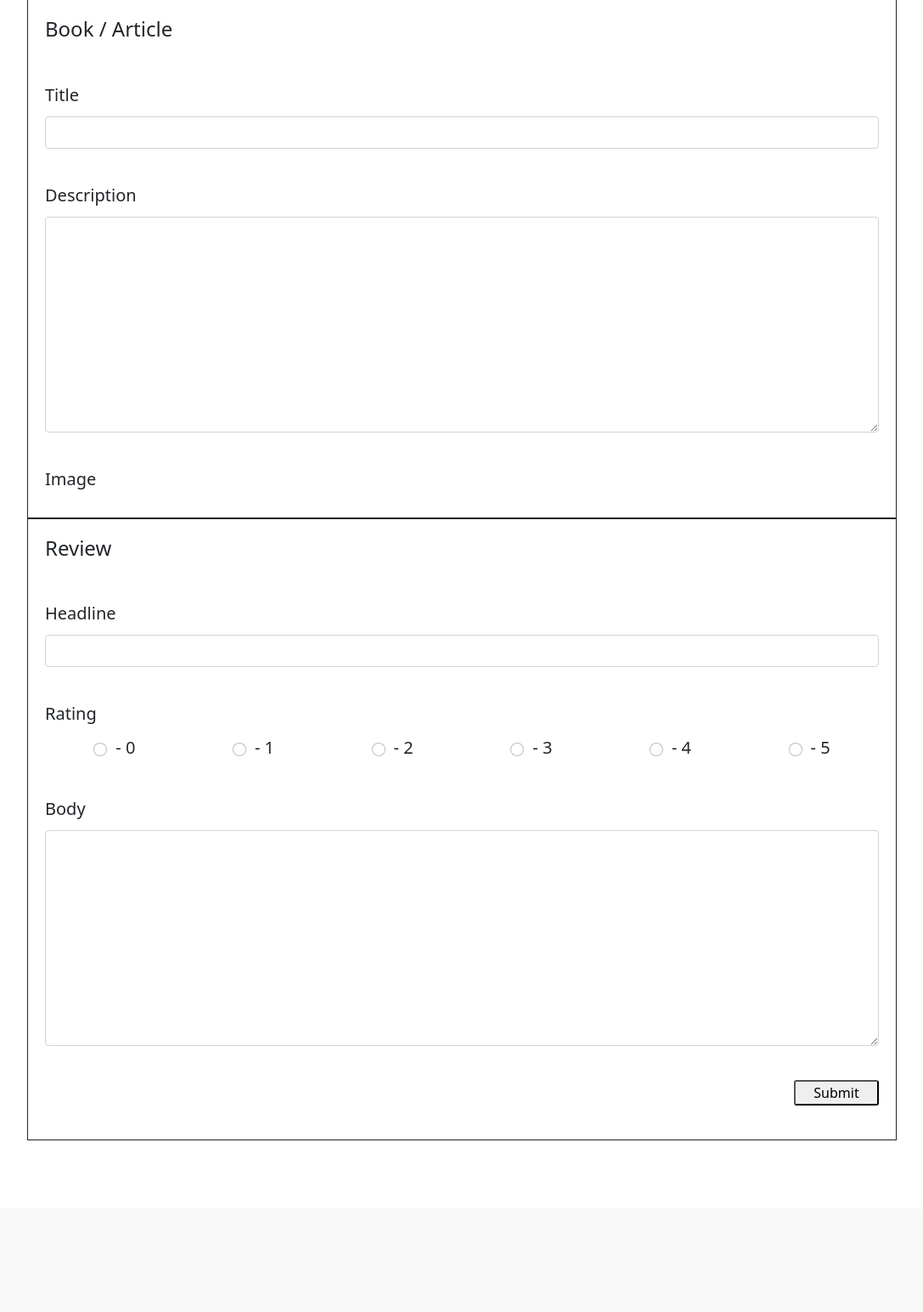
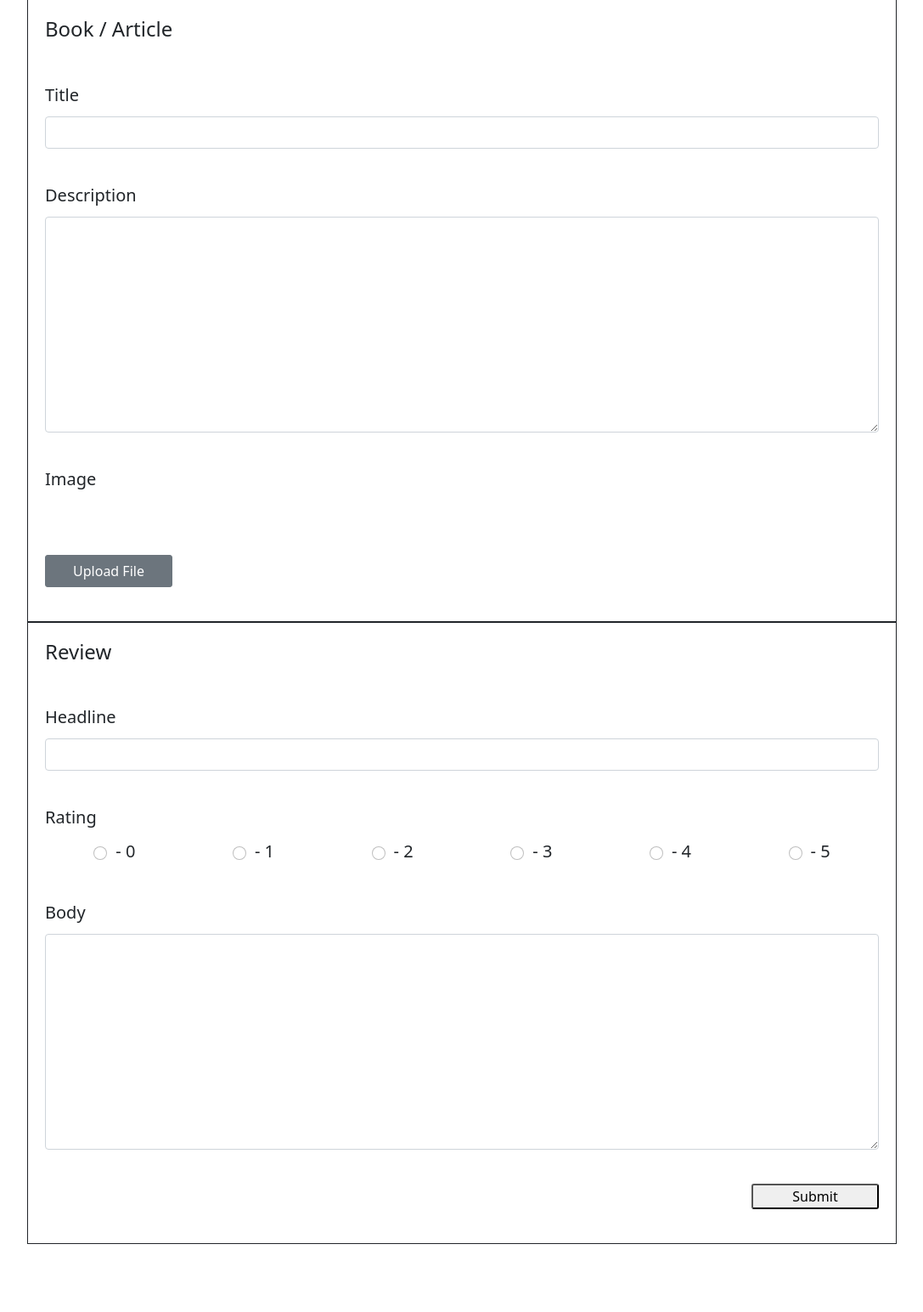
Before and after one commit to Pascal273/LITReview-Website, a Django app: page /no_ticket_review/create in a window 1280 px wide. Shown: the part 124-1668 px from the top of the page at 85% size, without its empty margins (96-1183 px from the left). Before the commit the page ends 1466 px from the top, so only its background shows below. Run offline with Django 4.2, Linux system fonts and the light colour scheme; a user stored in the database is signed in; some libraries are stand-ins or nearby versions.

Commit message:
more tickets and reviews added

```diff
--- a/main/static/main/styles/_create_ticket_with_review.scss
+++ b/main/static/main/styles/_create_ticket_with_review.scss
@@ -35,7 +35,7 @@
       justify-content: flex-end;
     }
     button {
-      width: 100px;
+      min-width: 150px;
       border-radius: 3px;
       margin: 40px 0 20px 0;
     }
--- a/main/static/main/styles/styles.css
+++ b/main/static/main/styles/styles.css
@@ -219,7 +219,7 @@
   justify-content: flex-end;
 }
 .ticket-with-review-content form button {
-  width: 100px;
+  min-width: 150px;
   border-radius: 3px;
   margin: 40px 0 20px 0;
 }
--- a/main/templates/main/create_review_with_ticket.html
+++ b/main/templates/main/create_review_with_ticket.html
@@ -15,6 +15,14 @@
       <h4>Book / Article</h4>
       {{ ticket_form|crispy }}
       {% csrf_token %}
+
+      <img src="" alt="" id="ticket-image">
+
+      <div class="upload-button-area">
+        <button class="btn btn-secondary" type="button" id="uploadImage"
+                onclick="document.getElementById('id_image').click()"
+        >Upload File</button>
+      </div>
     </div>
 
     <div class="form-section">
--- a/main/views.py
+++ b/main/views.py
@@ -47,7 +47,7 @@ def following(request):
         # follow users
         if form.is_valid():
             if form.cleaned_data:
-                name = form.cleaned_data['follow_user']
+                name = form.cleaned_data['follow_user'].capitalize()
                 User = get_user_model()
                 users = User.objects.all()
                 # check if user exists
@@ -138,7 +138,7 @@ def posts(request):
     feed = sorted(
         chain(tickets, reviews), key=lambda i: i.time_created, reverse=True
     )
-    paginator = Paginator(feed, 6)
+    paginator = Paginator(feed, 10)
     page_number = request.GET.get('page')
     page_obj = paginator.get_page(page_number)
 
```
Also changed, not shown: db.sqlite3, media/A_Feast_for_Crows_A_Song_of_Ice_and_Fire_4.jpg (added), media/Amid_the_Chaos.jpg (added).
